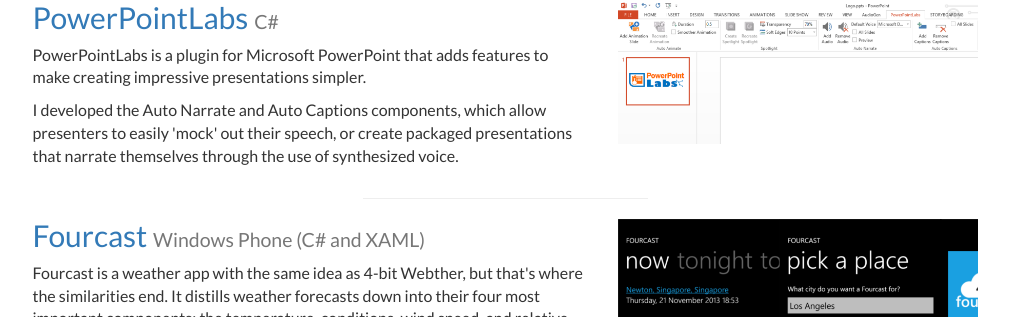
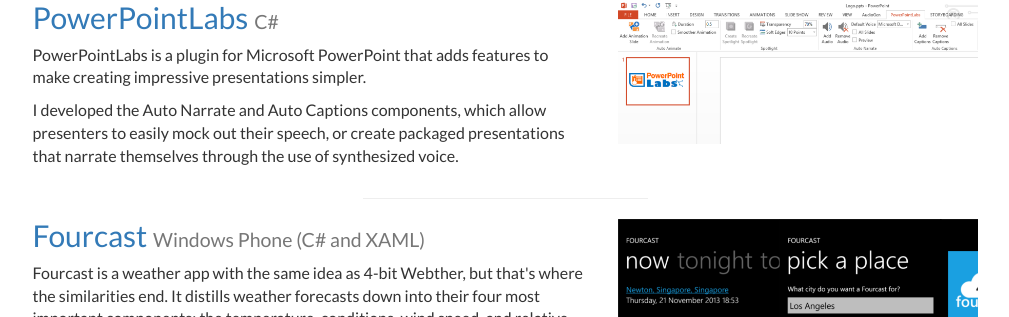
Before and after one commit to jcheng31/ayulin.net, a Jekyll site: the page built from Content/index.html, in a window 1280 px wide and 900 px high. Shown: the part 311-628 px from the top of the window, without its empty margins (135-1144 px from the left). Built offline with Jekyll 4.4.1, drawn with Linux system fonts in a browser that asks for light colours; nearby versions of some CDN libraries; Markdown is read by kramdown in place of the engine named in the settings.

```diff
--- a/Content/_data/projects.yml
+++ b/Content/_data/projects.yml
@@ -5,7 +5,7 @@
     img: ./img/powerpointlabs.png,
     description: [
         "PowerPointLabs is a plugin for Microsoft PowerPoint that adds features to make creating impressive presentations simpler.",
-        "I developed the Auto Narrate and Auto Captions components, which allow presenters to easily 'mock' out their speech,
+        "I developed the Auto Narrate and Auto Captions components, which allow presenters to easily mock out their speech,
          or create packaged presentations that narrate themselves through the use of synthesized voice."
     ]
 }
```
